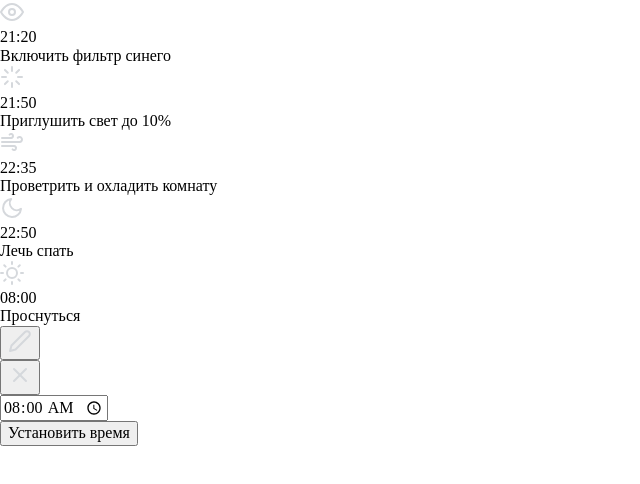
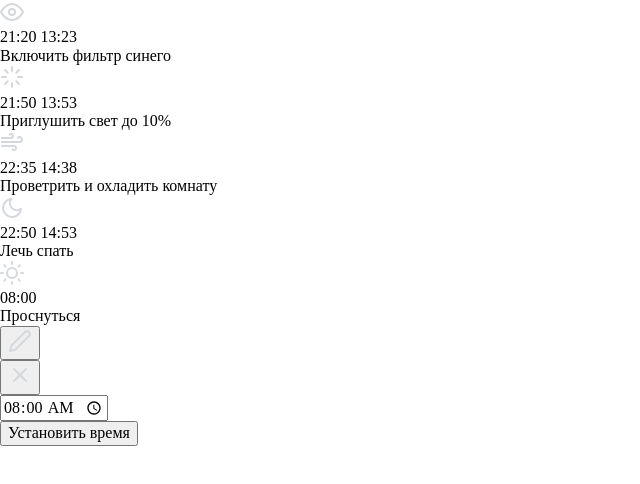
Before and after one commit to wolfsmensch/sleep-advisor, a website with bundled scripts: page index.html in a window 1280 px wide. Shown: the whole page, without its empty margins (0-640 px from the left). Built offline with nearby package versions, Linux system fonts and the light colour scheme.

Commit message:
Добавлен отсчет времени по каждой секции

```diff
--- a/index.html
+++ b/index.html
@@ -13,6 +13,7 @@
     <link rel="stylesheet" href="assets/normalize.css">
     <link rel="stylesheet" href="css/main.css">
 
+    <script src="https://cdnjs.cloudflare.com/ajax/libs/moment.js/2.28.0/moment.min.js"></script>
     <script type="module" src="js/main.js"></script>
 
     <title>Sleep Advisor</title>
@@ -24,33 +25,41 @@
             <div class="card" id="card-blue-filter">
                 <div class="icon"><img src="media/eye.svg" alt="Фильтр синего"></div>
                 <div class="desc">
-                    <div class="time">21:20</div>
+                    <div class="time">
+                        <span class="time-value">21:20</span>
+                        <span class="remaining-time">9:40</span>
+                    </div>
                     <div class="title">Включить фильтр синего</div>
-                    <!--<div class="remain">через 3 часа 29 минут</div>-->
                 </div>
             </div>
             <div class="card" id="card-lights">
                 <div class="icon"><img src="media/loader.svg" alt="Приглушить свет"></div>
                 <div class="desc">
-                    <div class="time">22:20</div>
+                    <div class="time">
+                        <span class="time-value">21:20</span>
+                        <span class="remaining-time">9:40</span>
+                    </div>
                     <div class="title">Приглушить свет до 10%</div>
-                    <!--<div class="remain">через 4 часа 29 минут</div>-->
                 </div>
             </div>
             <div class="card" id="card-ventilate">
                 <div class="icon"><img src="media/wind.svg" alt="Проветрить комнату"></div>
                 <div class="desc">
-                    <div class="time">22:45</div>
+                    <div class="time">
+                        <span class="time-value">21:20</span>
+                        <span class="remaining-time">9:40</span>
+                    </div>
                     <div class="title">Проветрить и охладить комнату</div>
-                    <!--<div class="remain">через 5 часа 29 минут</div>-->
                 </div>
             </div>
             <div class="card" id="card-go-sleep">
                 <div class="icon"><img src="media/moon.svg" alt="Лечь спать"></div>
                 <div class="desc">
-                    <div class="time">23:00</div>
+                    <div class="time">
+                        <span class="time-value">21:20</span>
+                        <span class="remaining-time">9:40</span>
+                    </div>
                     <div class="title">Лечь спать</div>
-                    <!--<div class="remain">через 5 часа 29 минут</div>-->
                 </div>
             </div>
             <div class="card bottom with-controls" id="target-wakeup-time">
--- a/js/sleep-time.js
+++ b/js/sleep-time.js
@@ -4,19 +4,23 @@ import storage from "./storage.js";
 export default class SleepTime {
     prepSections = [
         {
-            domSelector: '#card-blue-filter .time',
+            domRoot: '#card-blue-filter .time',
+            domSelector: '#card-blue-filter .time .time-value',
             time: new Time(2, 10),
         },
         {
-            domSelector: '#card-lights .time',
+            domRoot: '#card-lights .time',
+            domSelector: '#card-lights .time .time-value',
             time: new Time(1, 40),
         },
         {
-            domSelector: '#card-ventilate .time',
+            domRoot: '#card-ventilate .time',
+            domSelector: '#card-ventilate .time .time-value',
             time: new Time(0, 55),
         },
         {
-            domSelector: '#card-go-sleep .time',
+            domRoot: '#card-go-sleep .time',
+            domSelector: '#card-go-sleep .time .time-value',
             time: new Time(0, 40),
         },
     ];
@@ -72,6 +76,7 @@ export default class SleepTime {
         for (const key in this.prepSections) {
             this.prepSections[key].target = new Date();
             this.prepSections[key].target.setTime(goSleepTime.getTime() - this.prepSections[key].time.msec);
+            this.prepSections[key].target.setDate((new Date()).getDate());  // Фиксим смещение даты на вчерашний день
         }
 
         this.updateCallback(this.prepSections, this.targetTime);
--- a/js/ui.js
+++ b/js/ui.js
@@ -1,6 +1,11 @@
 import Time from "./time.js";
 
 export default class UIController {
+    static get RemainingTimeSelector()
+    {
+        return '.remaining-time';
+    }
+
     setTimeForm = null;
     btnTimeForm = null;
     targetTime = null;
@@ -12,6 +17,8 @@ export default class UIController {
     get hiddenClassName() {
         return 'hidden';
     }
+
+    sleepTimeSections = null;
 
     constructor(
         timeFormQuery,
@@ -31,6 +38,11 @@ export default class UIController {
         this.sleepTimeObject = sleepTimeObject;
 
         this.initEventListeners();
+
+        window.setInterval(
+            (this.updateRemainingTimeSections).bind(this),
+            (1000 * 30)
+            );
     }
 
     initEventListeners() {
@@ -50,6 +62,8 @@ export default class UIController {
     }
 
     updateTimeSections(sections, target) {
+        this.sleepTimeSections = sections;
+
         for (const section of sections) {
             let element = document.querySelector(section.domSelector);
             if (element === null) {
@@ -60,6 +74,8 @@ export default class UIController {
             element.innerText = Time.getHumanTimeFromDate(section.target);
         }
 
+        this.updateRemainingTimeSections();
+
         this.targetTime.innerText = target.toString();
         this.wakeUpTimeField.value = target.toString();
     }
@@ -69,4 +85,40 @@ export default class UIController {
         sleepTimeObject.targetTime = Time.getFromString(wakeUpTimeField.value);
         this.closeTimeForm(timeForm);
     }
+
+    updateRemainingTimeSections()
+    {
+        const currentTime = moment(Date.now());
+
+        console.log('updateRemainingTimeSections');
+
+        // Если еще неизвестны временные секции
+        if (this.sleepTimeSections == null)
+        {
+            const sections = document.querySelectorAll(`.time ${UIController.RemainingTimeSelector}`);
+            for(const section of sections)
+            {
+                section.innerText = '';
+            }
+
+            return;
+        }
+
+        // Если время секций известно
+        for(const section of this.sleepTimeSections)
+        {
+            const targetTime = moment(section.target.getTime());
+            const timeDiff = moment.duration( targetTime.diff(currentTime) );
+
+            const querySelector = `${section.domRoot} ${UIController.RemainingTimeSelector}`;
+            const remainingElement = document.querySelector(querySelector);
+            if ( remainingElement === null )
+            {
+                console.log(`Error: element ${querySelector} not found`);
+                continue;
+            }
+
+            remainingElement.innerText = (new Time(timeDiff.hours(), timeDiff.minutes())).toString();
+        }
+    }
 }
--- a/scss/_list.scss
+++ b/scss/_list.scss
@@ -44,6 +44,10 @@
     .time {
         font-size: 2em;
         font-weight: 700;
+
+        .remaining-time {
+            opacity: .2;
+        }
     }
 
     .title {
```
